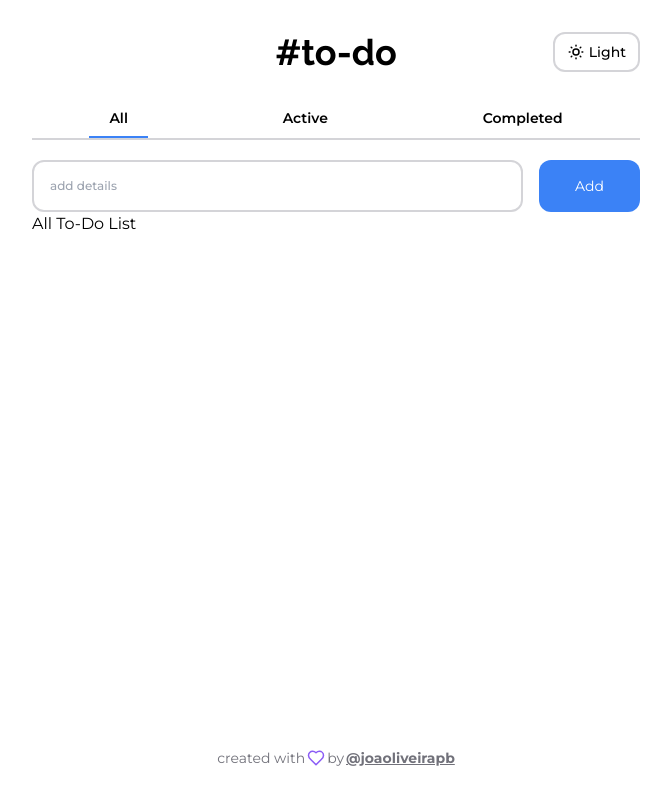
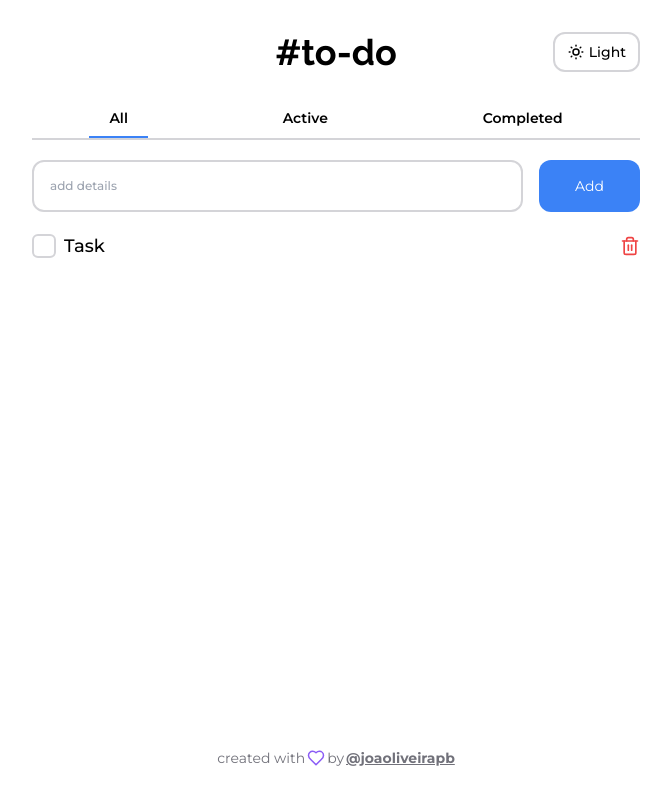
Before and after one commit to joaoliveirapb/todo, a Next.js app: page / in a window 1280 px wide. Shown: the whole page, without its empty margins (304-975 px from the left). Built offline with nearby package versions, Linux system fonts and the light colour scheme.

Commit message:
feat: created TodoItem component

```diff
--- a/src/components/AllTodoList.tsx
+++ b/src/components/AllTodoList.tsx
@@ -1,3 +1,5 @@
+import { TodoItem } from './TodoItem'
+
 export function AllTodoList() {
-  return <h1>All To-Do List</h1>
+  return <TodoItem />
 }
--- /dev/null
+++ b/src/components/TodoItem.tsx
@@ -0,0 +1,25 @@
+import * as Checkbox from '@radix-ui/react-checkbox'
+import { Check, Trash2 } from 'lucide-react'
+
+export function TodoItem() {
+  return (
+    <div className="mt-5 flex justify-between">
+      <div className="flex items-center gap-2">
+        <Checkbox.Root
+          className="flex h-6 w-6 items-center justify-center overflow-hidden rounded-md border-2 border-zinc-300 dark:border-zinc-600"
+          id="c1"
+        >
+          <Checkbox.Indicator className="h-full w-full bg-blue-500 text-white">
+            <Check size={20} />
+          </Checkbox.Indicator>
+        </Checkbox.Root>
+        <label className="text-lg font-medium" htmlFor="c1">
+          Task
+        </label>
+      </div>
+      <button>
+        <Trash2 size={20} className="text-red-500" />
+      </button>
+    </div>
+  )
+}
```
